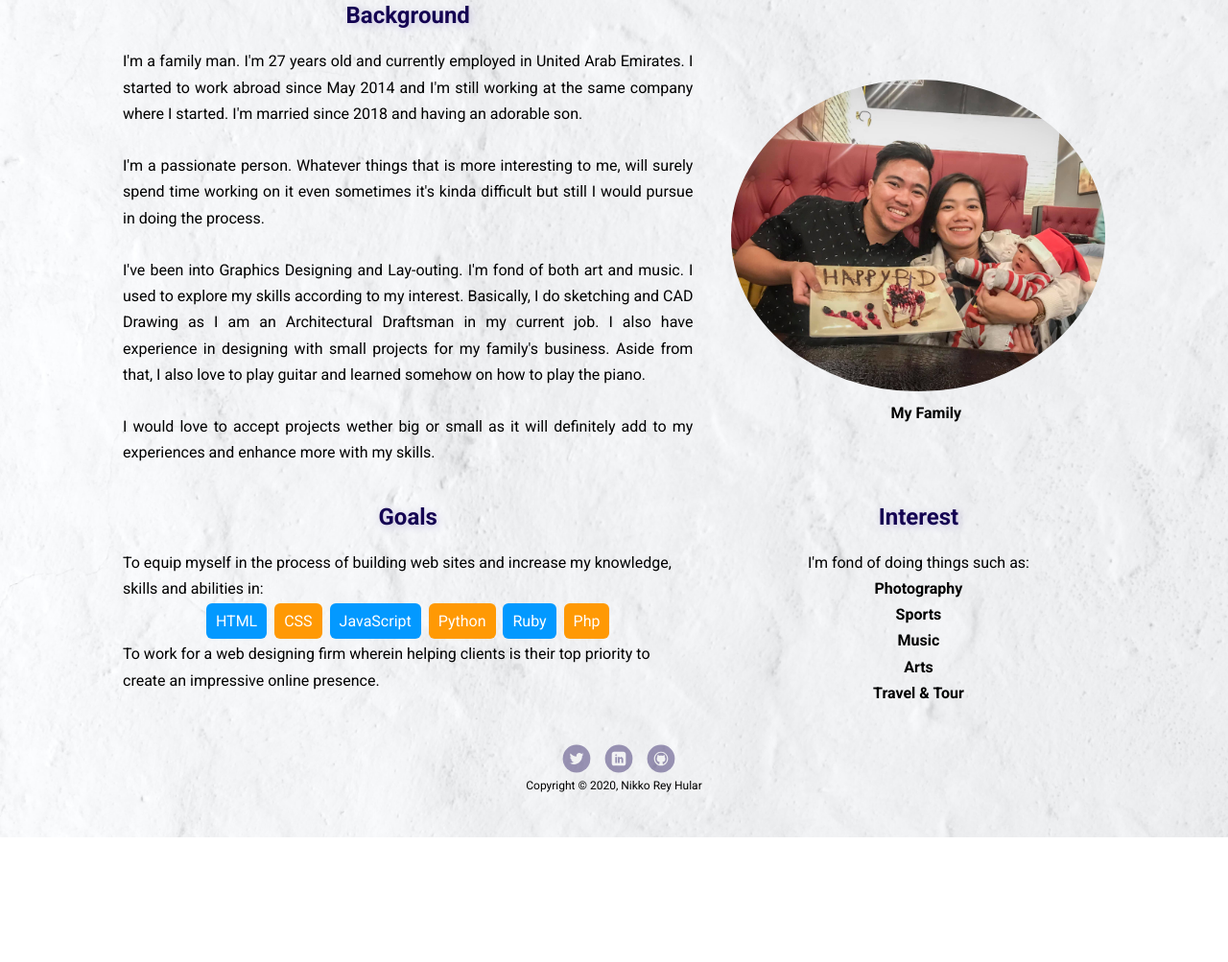
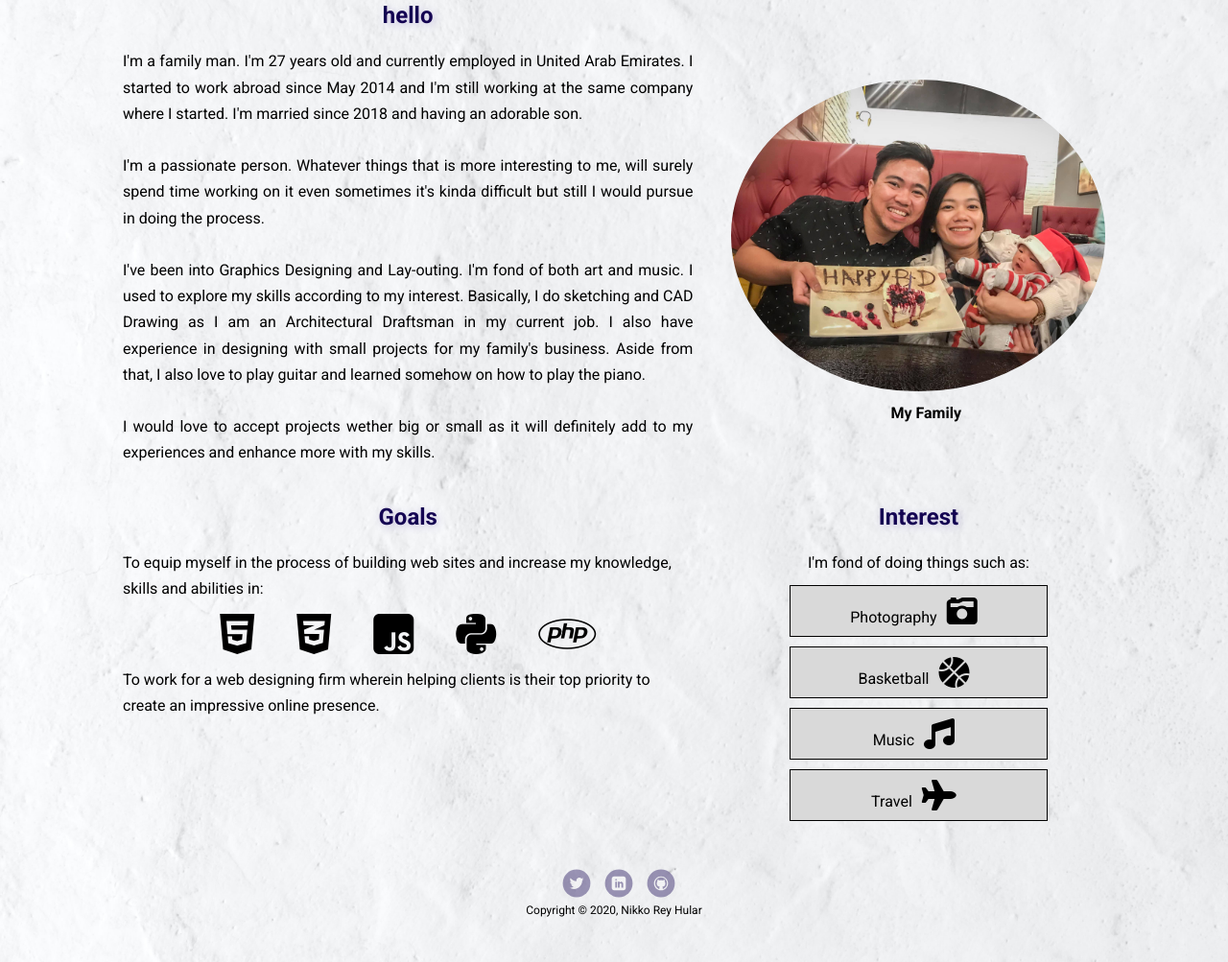
Before and after one commit to Nikkorey/Techdegree_Project_Unit_01, a plain HTML site: page index.html in a window 1280 px wide. Shown: the part 474-1477 px from the top of the page at 96% size. Before the commit the page ends 1347 px from the top, so only its background shows below. Drawn offline with Linux system fonts and the light colour scheme; a web font is replaced by a local one.

Commit message:
Additional icons
Additional Icons from Font Awesome

```diff
--- a/index.html
+++ b/index.html
@@ -4,6 +4,10 @@
     <meta charset="utf-8" />
     <title>Nikko Rey Hular's Profile</title>
     <meta name="viewport" content="width=device-width, initial-scale=1.0" />
+    <script
+      src="https://kit.fontawesome.com/e225a4e899.js"
+      crossorigin="anonymous"
+    ></script>
     <link rel="stylesheet" href="styles.css" />
     <link
       href="https://fonts.googleapis.com/css?family=Muli%7CRoboto:400,300,500,700,900"
@@ -38,7 +42,7 @@
 
     <main class="container clearfix">
       <section class="card primary-content">
-        <h2 class="title">Background</h2>
+        <h2 class="title">hello</h2>
         <p>
           I'm a family man. I'm 27 years old and currently employed in United
           Arab Emirates. I started to work abroad since May 2014 and I'm still
@@ -78,14 +82,13 @@
           To equip myself in the process of building web sites and increase my
           knowledge, skills and abilities in:
         </p>
-        <ul class="skills">
-          <li>HTML</li>
-          <li>CSS</li>
-          <li>JavaScript</li>
-          <li>Python</li>
-          <li>Ruby</li>
-          <li>Php</li>
-        </ul>
+        <div class="icons">
+          <i class="fab fa-html5 fa-3x"></i>
+          <i class="fab fa-css3-alt fa-3x"></i>
+          <i class="fab fa-js-square fa-3x"></i>
+          <i class="fab fa-python fa-3x"></i>
+          <i class="fab fa-php fa-3x"></i>
+        </div>
         <p>
           To work for a web designing firm wherein helping clients is their top
           priority to create an impressive online presence.
@@ -97,13 +100,12 @@
         <p>
           I'm fond of doing things such as:
         </p>
-        <ul>
-          <li><strong>Photography</strong></li>
-          <li><strong>Sports</strong></li>
-          <li><strong>Music</strong></li>
-          <li><strong>Arts</strong></li>
-          <li><strong>Travel & Tour</strong></li>
-        </ul>
+        <div class="icons">
+          <p>Photography<i class="fas fa-camera-retro fa-2x"></i></p>
+          <p>Basketball<i class="fas fa-basketball-ball fa-2x"></i></p>
+          <p>Music<i class="fas fa-music fa-2x"></i></p>
+          <p>Travel<i class="fas fa-plane fa-2x"></i></p>
+        </div>
       </section>
     </main>
 
--- a/styles.css
+++ b/styles.css
@@ -137,7 +137,26 @@ a {
   text-align: center;
 }
 
-ul.skills {
+.icons {
+  text-align: center;
+}
+
+.icons p {
+  margin: 10px 60px;
+  border: solid 1px black;
+  background-color: #d9d9d9;
+}
+
+.fab {
+  margin: 0 8px;
+  text-align: center;
+}
+
+.fas {
+  margin: 10px;
+}
+
+/* ul.skills {
   padding: 0;
   text-align: center;
 }
@@ -153,7 +172,7 @@ ul.skills {
 
 .skills li:nth-child(odd) {
   background: #0399ff;
-}
+} */
 
 /* Experience */
 
@@ -329,11 +348,14 @@ a.social:hover {
     transform: scale(1.2) rotate(380deg);
   }
 
-  .form {
-    width: 600px;
-    margin: 0 auto;
-    margin-top: 50px;
+  .fab {
+    margin: 10px 20px;
   }
+
+  .fas {
+    margin: 10px 10px;
+  }
+
   .clearfix::after {
     content: "";
     clear: both;
```
